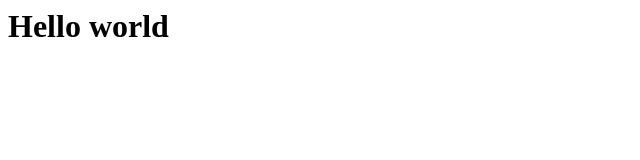
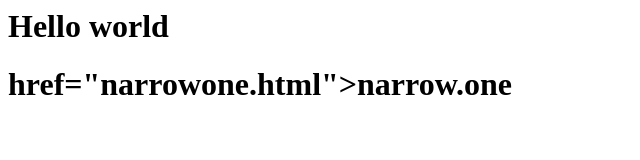
Before and after one commit to DaBiggestBozo/FUN, a plain HTML site: page index.html in a window 1280 px wide. Shown: the whole page, without its empty margins (0-640 px from the left). Drawn offline with Linux system fonts and the light colour scheme.

Commit message:
Update index.html

```diff
--- a/index.html
+++ b/index.html
@@ -1 +1,2 @@
 <h1>Hello world<h1/>
+<a>href="narrowone.html">narrow.one</a>
```
